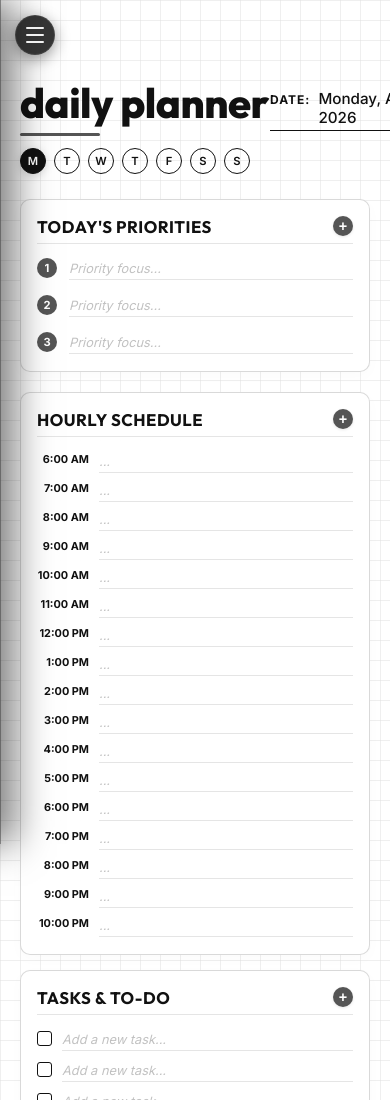
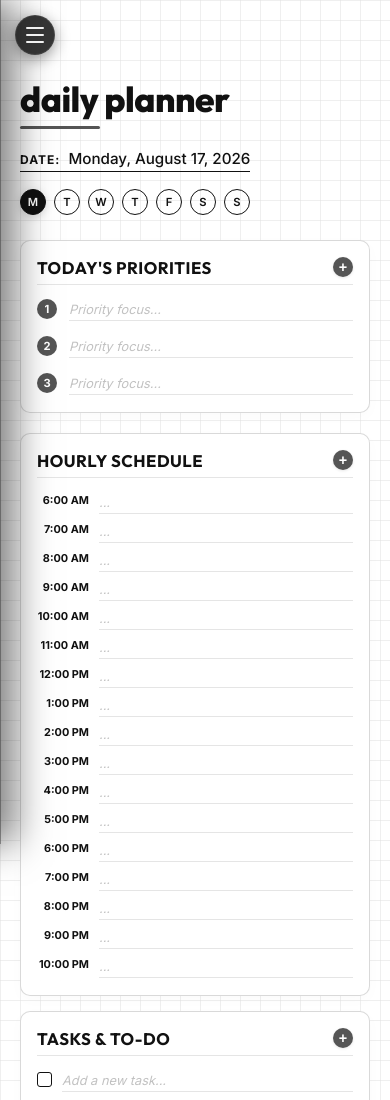
Before and after one commit to aceholland/StellaSyncs-Digital-Planner, a plain HTML site: page index.html in a window 390 px wide. Shown: the top 1100 px of the page. Drawn offline with Linux system fonts and the light colour scheme; a web font is replaced by a local one.

Commit message:
Fix header spacing on mobile view (stack title and date)

```diff
--- a/style.css
+++ b/style.css
@@ -1689,6 +1689,22 @@ body {
   }
 }
 
+@media (max-width: 600px) {
+  .header-main {
+    flex-direction: column;
+    align-items: flex-start;
+    gap: 15px;
+  }
+  .editable-title {
+    font-size: 2.2rem;
+    min-width: auto;
+  }
+  .date-area {
+    margin-top: 5px;
+  }
+}
+
+
 /* ==========================================================================
    9. Print CSS Stylesheets
    ========================================================================== */
```
